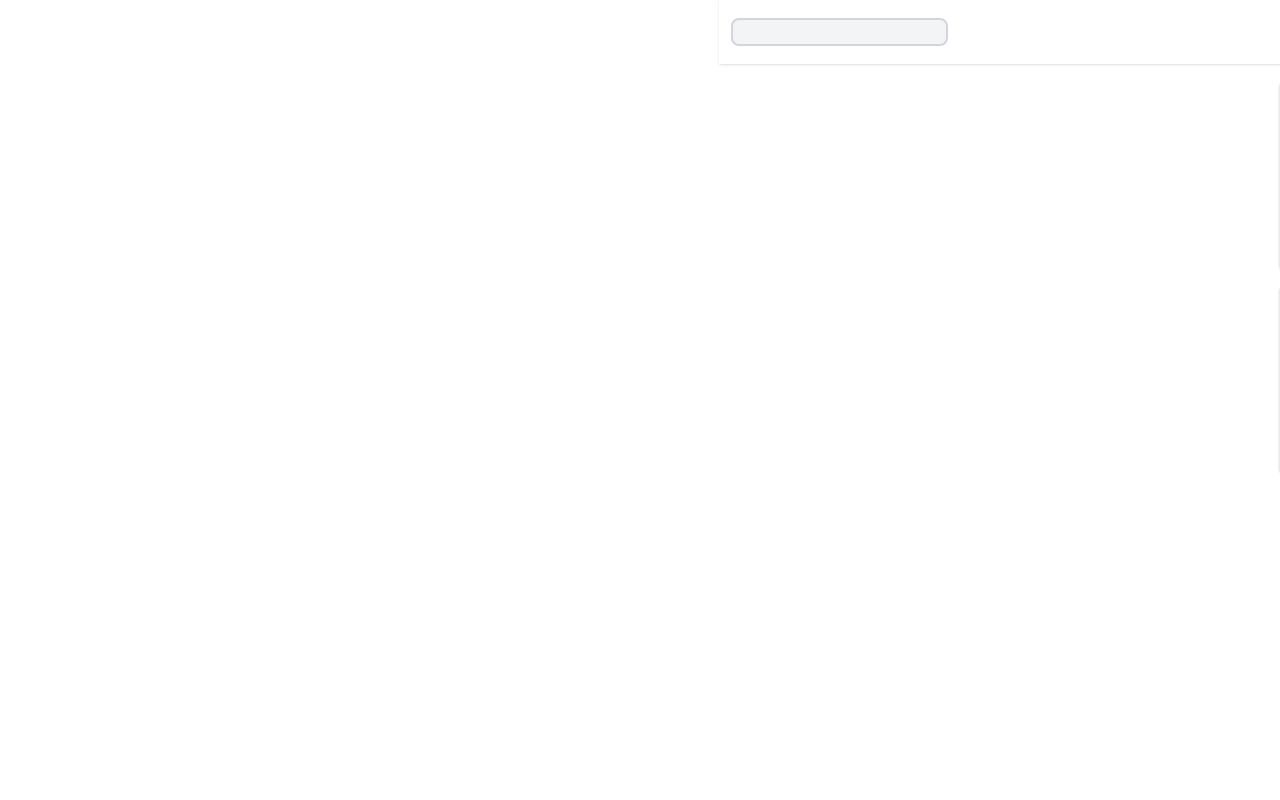
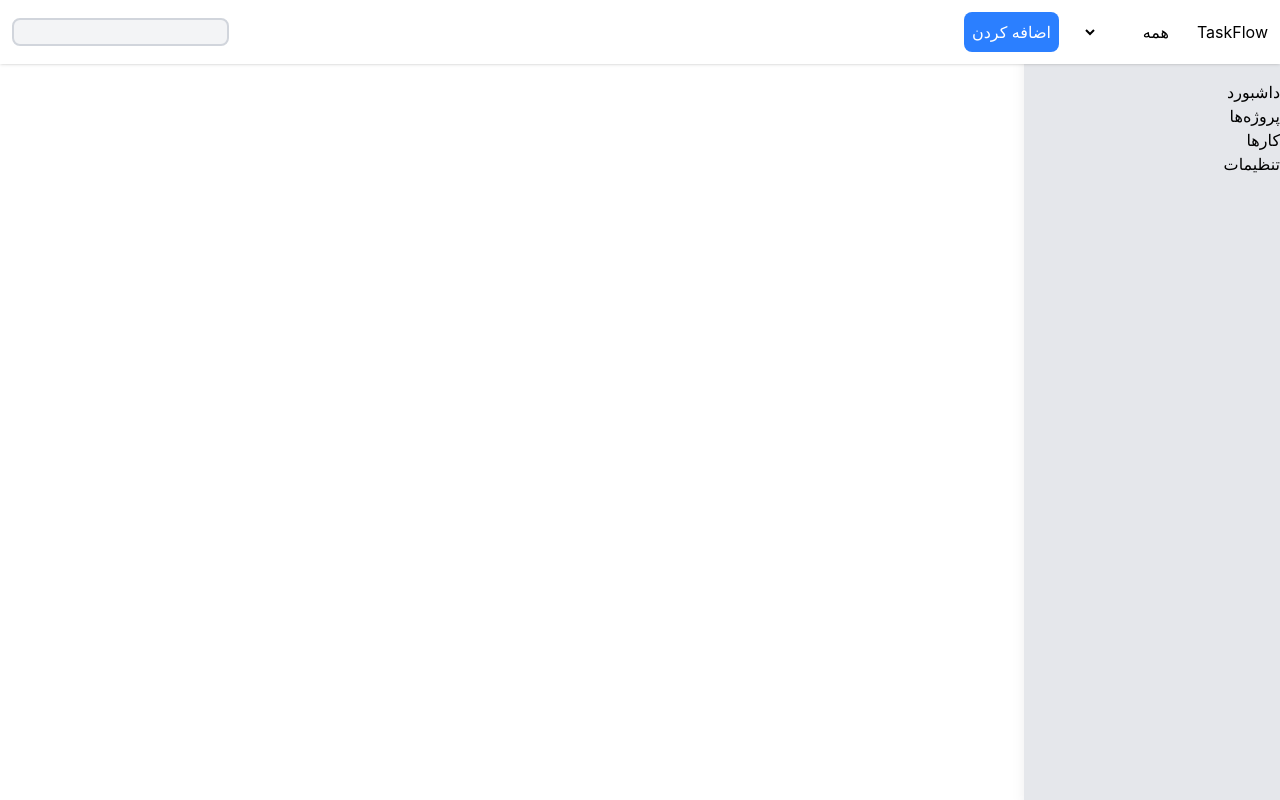
Before and after one commit to devfaf/TaskFlow, a React (Vite) app: page / in a window 1280 px wide. Built offline with nearby package versions, Linux system fonts and the light colour scheme.

Commit message:
feat: add router new pathes

```diff
--- a/src/layouts/DashboardLayout.tsx
+++ b/src/layouts/DashboardLayout.tsx
@@ -1,4 +1,4 @@
-import DashboardPage from "../pages/DashboardPage"
+// import DashboardPage from "../pages/DashboardPage"
 import Header from "./components/Header"
 import Sidebar from "./components/Sidebar"
 import { Outlet } from "react-router"
@@ -11,7 +11,7 @@ const DashboardLayout = () => {
       <div>
         <Sidebar />
         <div className="mr-[256px] mt-[64px]">
-          <DashboardPage />
+          <Outlet />
         </div>
       </div>
     </div>
--- a/src/layouts/components/Sidebar.tsx
+++ b/src/layouts/components/Sidebar.tsx
@@ -1,23 +1,10 @@
-
+import { SidebarItems } from "./SidebarItems"
 
 const Sidebar = () => {
   return (
     <aside className="w-3xs z-40 bg-gray-200 shadow-lg overflow-y-auto bottom-0 top-0 flex pt-20 fixed">
       <div className="fixed">
-        <ul>
-          <li>
-            <a href="">داشبورد</a>
-          </li>
-          <li>
-            <a href="">پروژه ها</a>
-          </li>
-          <li>
-            <a href="">کارها</a>
-          </li>
-          <li>
-            <a href="">تنظیمات</a>
-          </li>
-        </ul>
+          <SidebarItems />
       </div>
     </aside>
   )
--- /dev/null
+++ b/src/layouts/components/SidebarItems.tsx
@@ -0,0 +1,14 @@
+import { NavLink } from "react-router"
+import { sidebarItemsLinks } from "../types/sidebarItemsLinks"
+
+export const SidebarItems = () => {
+    return (
+        <ul>
+            {sidebarItemsLinks.map((item) => (
+                <li key={item.path}>
+                    <NavLink to={item.path}>{item.title}</NavLink>
+                </li>
+            ))}
+        </ul>
+    )
+}
--- /dev/null
+++ b/src/layouts/types/sidebarItemsLinks.ts
@@ -0,0 +1,6 @@
+export const sidebarItemsLinks = [
+  { title: "داشبورد", path: "/" },
+  { title: "پروژه‌ها", path: "/projects" },
+  { title: "کارها", path: "/tasks" },
+  { title: "تنظیمات", path: "/settings" },
+]
--- a/src/pages/DashboardPage.tsx
+++ b/src/pages/DashboardPage.tsx
@@ -1,16 +1,12 @@
-import EmptyState from "../components/common/EmptyState"
-import ProjectList from "../features/projects/components/ProjectList"
-import { useProjectStore } from "../features/projects/store/projectStore"
+
 
 const DashboardPage = () => {
-  const projects = useProjectStore((state) => state.projects)
+
 
   return (
     <section>
       <div >
-        {
-          projects.length > 0 ? <ProjectList/> : <EmptyState />
-        }
+        DashboardPage
       </div>
     </section>
   )
--- /dev/null
+++ b/src/pages/ProjectPage.tsx
@@ -0,0 +1,15 @@
+import EmptyState from "../components/common/EmptyState"
+import ProjectList from "../features/projects/components/ProjectList"
+import { useProjectStore } from "../features/projects/store/projectStore"
+const ProjectPage = () => {
+  const projects = useProjectStore((state) => state.projects)
+  return (
+    <div>
+      {
+        projects.length > 0 ? <ProjectList /> : <EmptyState />
+      }
+    </div>
+  )
+}
+
+export default ProjectPage
```
Also changed, not shown: src/app/router.tsx (+5 -9 lines).
